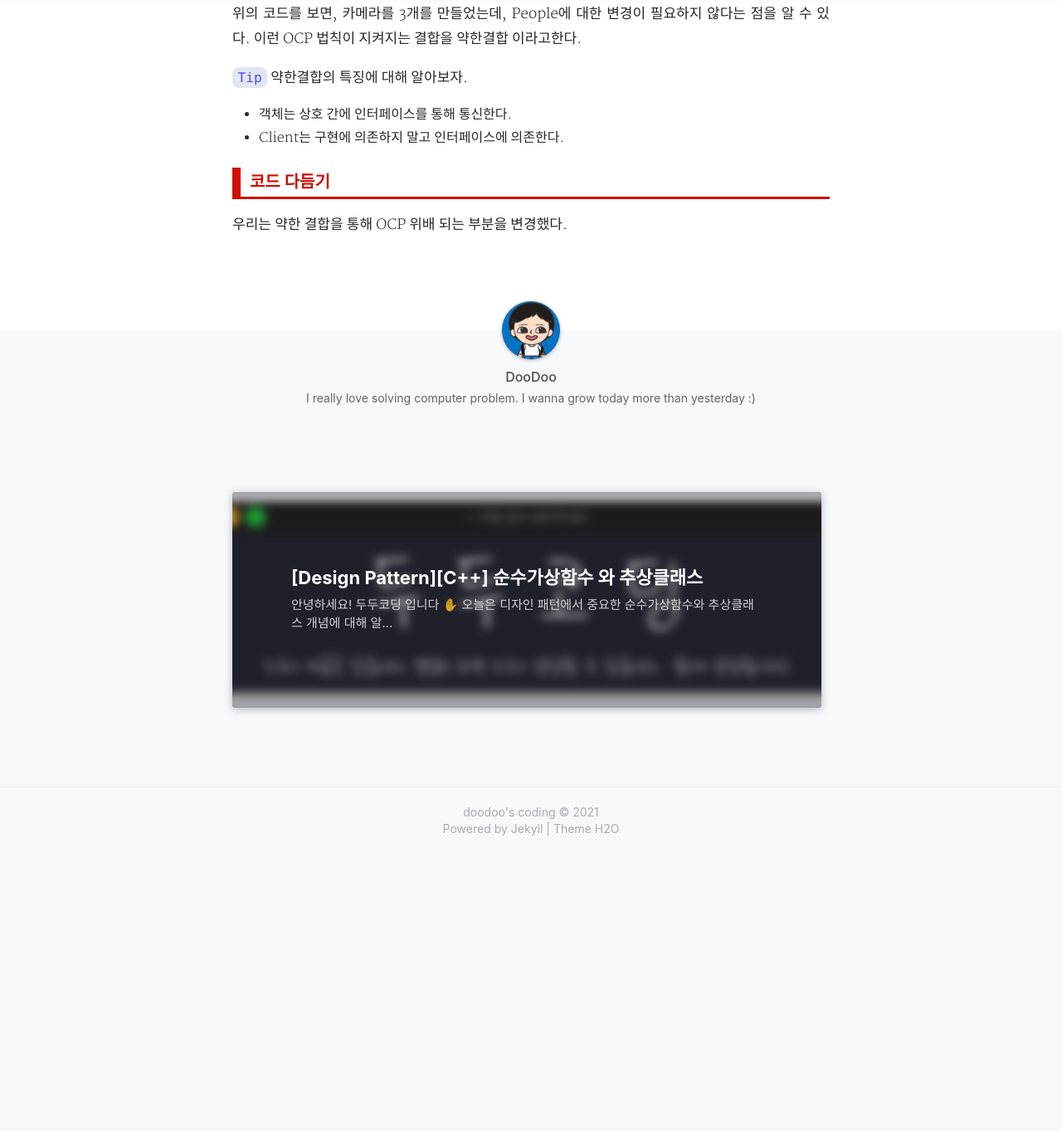
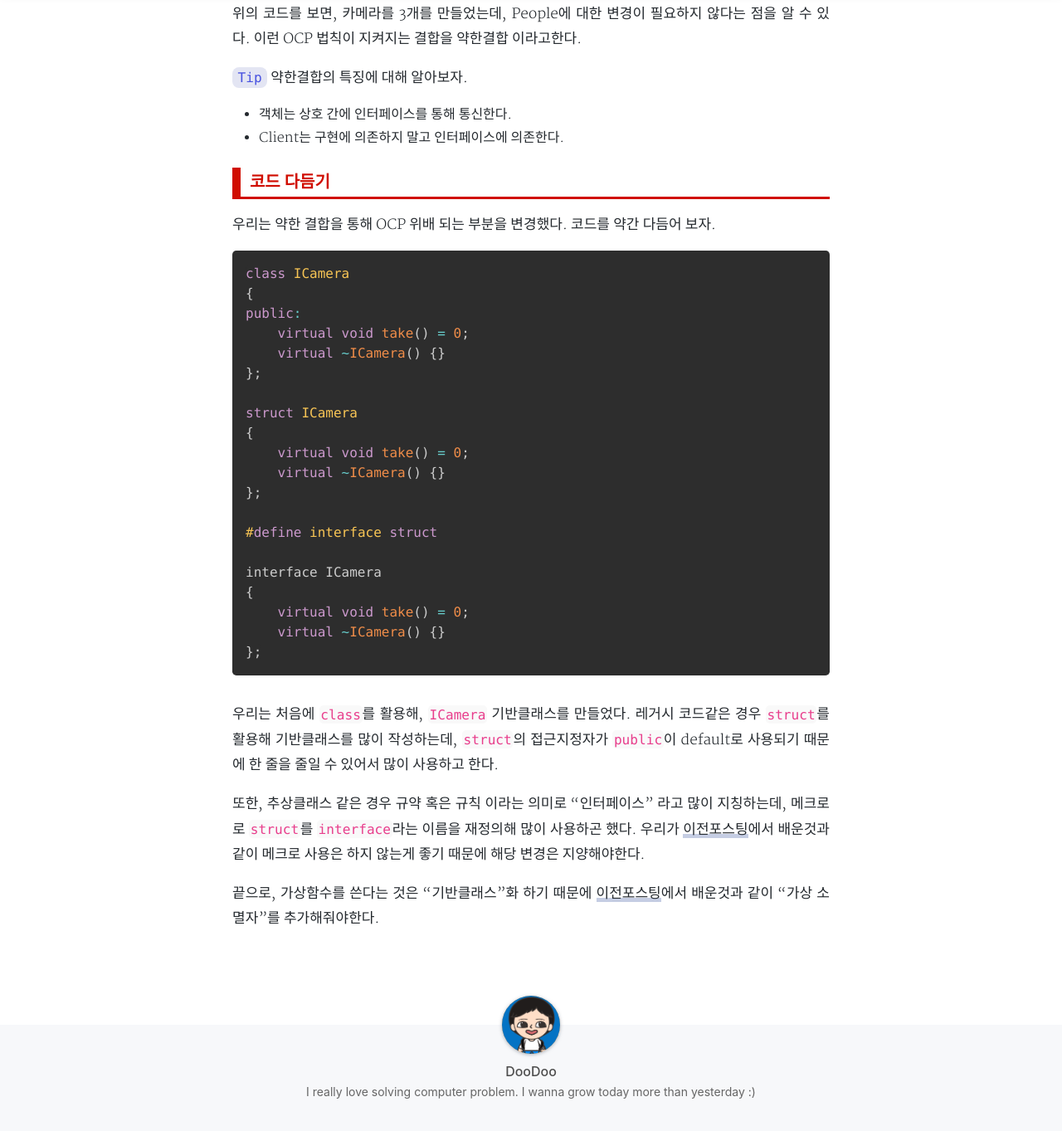
Before and after one commit to 0xd00d00/0xd00d00.github.io, a Jekyll site: the page built from _posts/2021-08-06-design_pattern_5.md, in a window 1280 px wide and 1400 px high, scrolled down 5442 px. Shown: the top 1363 px of the window at 83% size. Built offline with Jekyll 4.4.1, drawn with Linux system fonts in a browser that asks for light colours; nearby versions of some CDN libraries; some web fonts are replaced; comment, search, counter and statistics services are not loaded; a style sheet for code colours, icons or effects is not loaded; before the commit the page ends 6471 px from its top, so only the background shows below that; some of the changed text lies outside the part shown.

Commit message:
[post] add posting for design pattern

````diff
--- a/_posts/2021-08-06-design_pattern_5.md
+++ b/_posts/2021-08-06-design_pattern_5.md
@@ -220,4 +220,36 @@ int main()
 * Client는 구현에 의존하지 말고 인터페이스에 의존한다.
 
 ### 코드 다듬기
-우리는 약한 결합을 통해 OCP 위배 되는 부분을 변경했다.
+우리는 약한 결합을 통해 OCP 위배 되는 부분을 변경했다. 코드를 약간 다듬어 보자.
+
+```cpp
+class ICamera
+{
+public:
+	virtual void take() = 0;
+	virtual ~ICamera() {}
+};
+
+struct ICamera
+{
+	virtual void take() = 0;
+	virtual ~ICamera() {}
+};
+
+#define interface struct
+
+interface ICamera
+{
+	virtual void take() = 0;
+	virtual ~ICamera() {}
+};
+```
+
+우리는 처음에 `class`를 활용해, `ICamera` 기반클래스를 만들었다. 레거시
+코드같은 경우 `struct`를 활용해 기반클래스를 많이 작성하는데, `struct`의
+접근지정자가 `public`이 default로 사용되기 때문에 한 줄을 줄일 수 있어서 많이
+사용하고 한다.
+
+또한, 추상클래스 같은 경우 규약 혹은 규칙 이라는 의미로 "인터페이스" 라고 많이 지칭하는데, 메크로로 `struct`를 `interface`라는 이름을 재정의해 많이 사용하곤 했다. 우리가 [이전포스팅](https://0xd00d00.github.io/2021/07/05/effective_4.html)에서 배운것과 같이 *메크로 사용*은 하지 않는게 좋기 때문에 해당 변경은 지양해야한다.
+
+끝으로, 가상함수를 쓴다는 것은 "기반클래스"화 하기 때문에 [이전포스팅](https://0xd00d00.github.io/2021/08/05/effective_12.html)에서 배운것과 같이 "가상 소멸자"를 추가해줘야한다.
````
